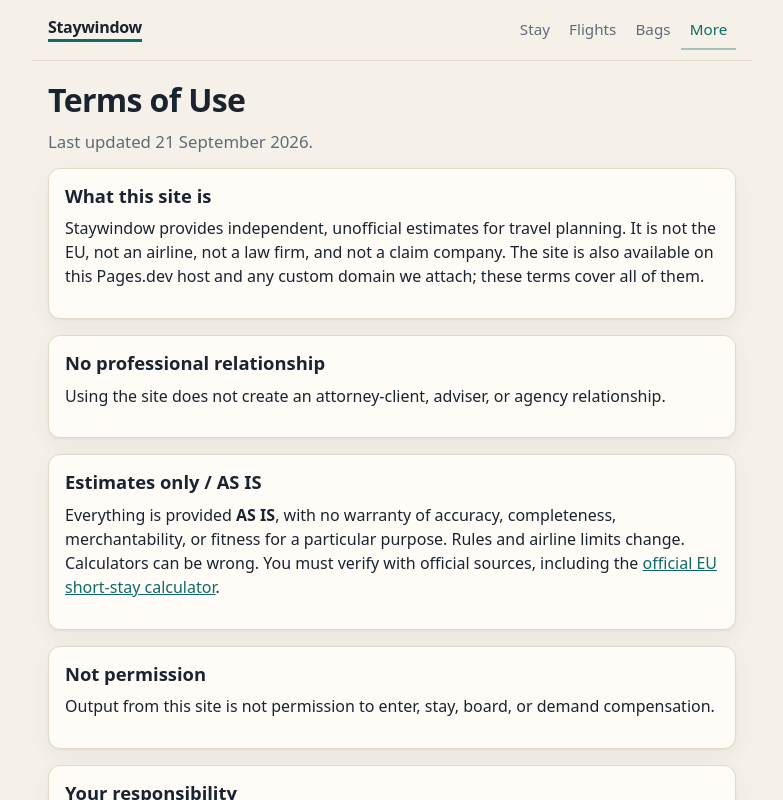
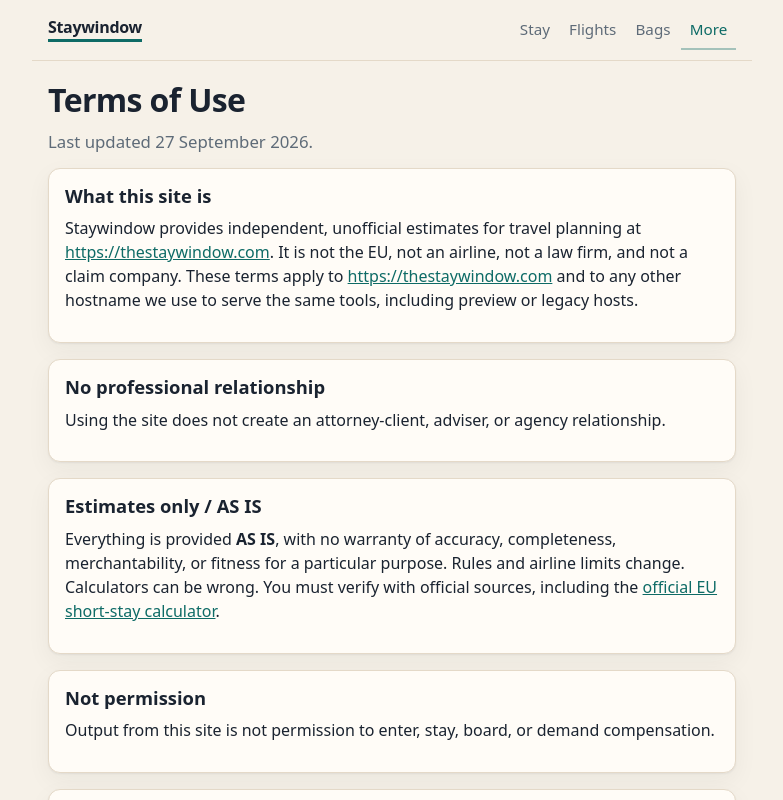
Before and after one commit to RoucherBuild/clearstay, a React (Vite) app: page /terms in a window 1280 px wide. Shown: the top 800 px of the page, without its empty margins (248-1031 px from the left). Built offline with nearby package versions, Linux system fonts and the light colour scheme.

Commit message:
Terms: apex host wording; drop Pages.dev product phrasing
Lead What this site is with thestaywindow.com and cover any
preview/legacy hostname without naming Pages.dev. Last updated
27 September 2026. Legal meaning unchanged.

```diff
--- a/src/pages/Terms.tsx
+++ b/src/pages/Terms.tsx
@@ -10,15 +10,16 @@
         path="/terms"
       />
       <h1>Terms of Use</h1>
-      <p className="lede">Last updated 21 September 2026.</p>
+      <p className="lede">Last updated 27 September 2026.</p>
 
       <section className="card">
         <h2>What this site is</h2>
         <p>
-          Staywindow provides independent, unofficial estimates for travel planning. It is not
-          the EU, not an airline, not a law firm, and not a claim company. The site is also
-          available on this Pages.dev host and any custom domain we attach; these terms cover
-          all of them.
+          Staywindow provides independent, unofficial estimates for travel planning at{' '}
+          <a href="https://thestaywindow.com/">https://thestaywindow.com</a>. It is not the
+          EU, not an airline, not a law firm, and not a claim company. These terms apply to{' '}
+          <a href="https://thestaywindow.com/">https://thestaywindow.com</a> and to any other
+          hostname we use to serve the same tools, including preview or legacy hosts.
         </p>
       </section>
 
```
